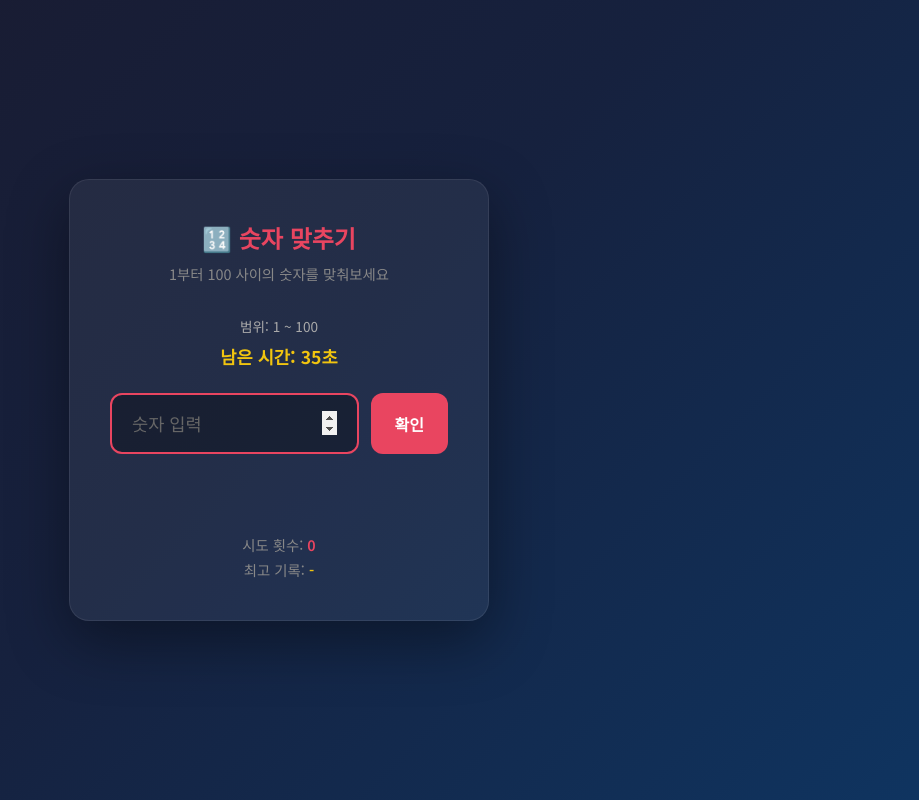
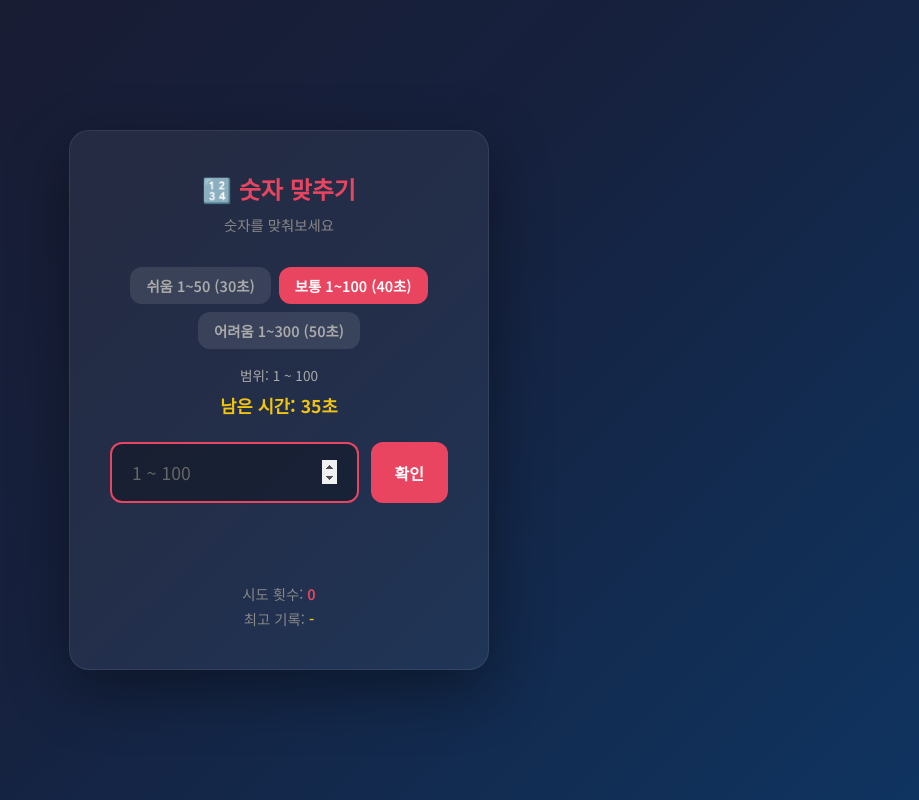
Before and after one commit to jinsikhan/guessTheNumber, a plain HTML site: page index.html in a window 1280 px wide. Shown: the whole page, without its empty margins (361-1280 px from the left). Drawn offline with Linux system fonts and the light colour scheme.

Commit message:
난이도 선택 추가

```diff
--- a/index.html
+++ b/index.html
@@ -171,13 +171,39 @@
       background: rgba(255, 255, 255, 0.15);
       color: #fff;
     }
+    .difficulty {
+      display: flex;
+      gap: 0.5rem;
+      justify-content: center;
+      margin-bottom: 1rem;
+      flex-wrap: wrap;
+    }
+    .difficulty button {
+      padding: 0.5rem 1rem;
+      font-size: 0.9rem;
+      background: rgba(255, 255, 255, 0.1);
+      color: #aaa;
+    }
+    .difficulty button:hover {
+      background: rgba(255, 255, 255, 0.15);
+      color: #fff;
+    }
+    .difficulty button.active {
+      background: #e94560;
+      color: #fff;
+    }
   </style>
 </head>
 <body>
   <div class="game">
     <h1>🔢 숫자 맞추기</h1>
-    <p class="sub">1부터 100 사이의 숫자를 맞춰보세요</p>
-    <p class="range">범위: 1 ~ 100</p>
+    <p class="sub">숫자를 맞춰보세요</p>
+    <div class="difficulty">
+      <button type="button" data-diff="easy" id="btn-easy">쉬움 1~50 (30초)</button>
+      <button type="button" data-diff="normal" id="btn-normal" class="active">보통 1~100 (40초)</button>
+      <button type="button" data-diff="hard" id="btn-hard">어려움 1~300 (50초)</button>
+    </div>
+    <p class="range" id="rangeText">범위: 1 ~ 100</p>
     <p class="timer" id="timer">남은 시간: 40초</p>
 
     <div class="input-row">
@@ -193,7 +219,14 @@
 
   <script>
     (function () {
-      var TIME_LIMIT = 40;
+      var DIFF = {
+        easy:   { max: 50,  time: 30 },
+        normal: { max: 100, time: 40 },
+        hard:   { max: 300, time: 50 }
+      };
+      var currentDiff = 'normal';
+      var TIME_LIMIT = DIFF.normal.time;
+      var MAX_NUM = DIFF.normal.max;
       var answer = 0;
       var tries = 0;
       var isDone = false;
@@ -207,15 +240,17 @@
       var timerEl = document.getElementById('timer');
       var againBtn = document.getElementById('again');
       var bestEl = document.getElementById('best');
+      var rangeEl = document.getElementById('rangeText');
 
-      var STORAGE_KEY = 'guessTheNumberBest';
-
+      function getStorageKey() {
+        return 'guessTheNumberBest_' + currentDiff;
+      }
       function getBest() {
-        var v = localStorage.getItem(STORAGE_KEY);
+        var v = localStorage.getItem(getStorageKey());
         return v === null ? null : parseInt(v, 10);
       }
       function setBest(n) {
-        localStorage.setItem(STORAGE_KEY, String(n));
+        localStorage.setItem(getStorageKey(), String(n));
       }
       function updateBestDisplay() {
         var b = getBest();
@@ -252,19 +287,36 @@
       }
 
       function startGame() {
-        answer = Math.floor(Math.random() * 100) + 1;
+        var d = DIFF[currentDiff];
+        MAX_NUM = d.max;
+        TIME_LIMIT = d.time;
+        answer = Math.floor(Math.random() * MAX_NUM) + 1;
         tries = 0;
         isDone = false;
         triesEl.textContent = '0';
         messageEl.textContent = '';
         messageEl.className = 'message empty';
         guessInput.value = '';
+        guessInput.min = '1';
+        guessInput.max = String(MAX_NUM);
+        guessInput.placeholder = '1 ~ ' + MAX_NUM;
         guessInput.disabled = false;
         submitBtn.disabled = false;
         againBtn.style.display = 'none';
+        rangeEl.textContent = '범위: 1 ~ ' + MAX_NUM;
         startTimer();
         guessInput.focus();
         updateBestDisplay();
+      }
+
+      function setDifficulty(diff) {
+        if (isDone || tries === 0) {
+          currentDiff = diff;
+          document.querySelectorAll('.difficulty button').forEach(function (btn) {
+            btn.classList.toggle('active', btn.getAttribute('data-diff') === diff);
+          });
+          startGame();
+        }
       }
 
       function showMessage(text, type) {
@@ -279,11 +331,11 @@
         var num = parseInt(raw, 10);
 
         if (raw === '' || isNaN(num)) {
-          showMessage('1에서 100 사이의 숫자를 입력하세요.', 'error');
+          showMessage('1에서 ' + MAX_NUM + ' 사이의 숫자를 입력하세요.', 'error');
           return;
         }
-        if (num < 1 || num > 100) {
-          showMessage('1에서 100 사이로 입력하세요.', 'error');
+        if (num < 1 || num > MAX_NUM) {
+          showMessage('1에서 ' + MAX_NUM + ' 사이로 입력하세요.', 'error');
           return;
         }
 
@@ -322,6 +374,9 @@
         if (e.key === 'Enter') checkGuess();
       });
       againBtn.addEventListener('click', startGame);
+      document.getElementById('btn-easy').addEventListener('click', function () { setDifficulty('easy'); });
+      document.getElementById('btn-normal').addEventListener('click', function () { setDifficulty('normal'); });
+      document.getElementById('btn-hard').addEventListener('click', function () { setDifficulty('hard'); });
 
       startGame();
     })();
```
